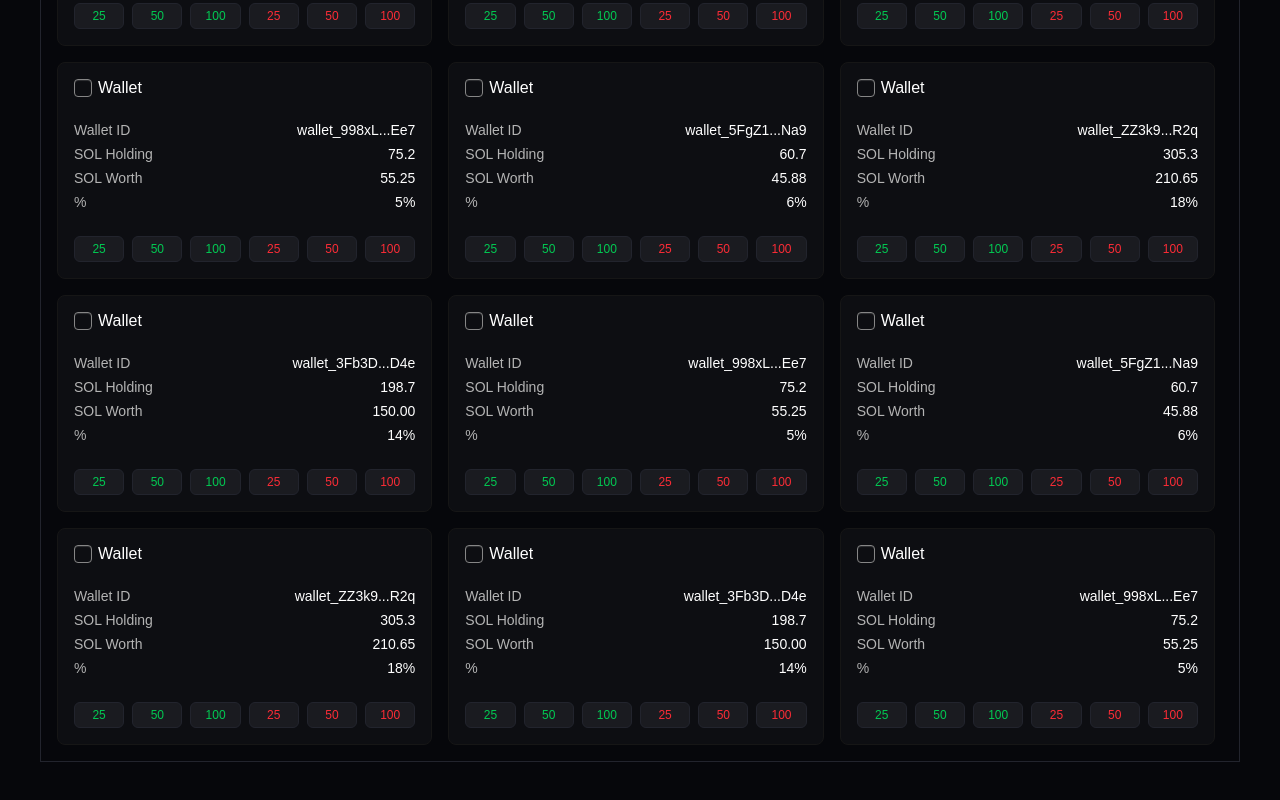
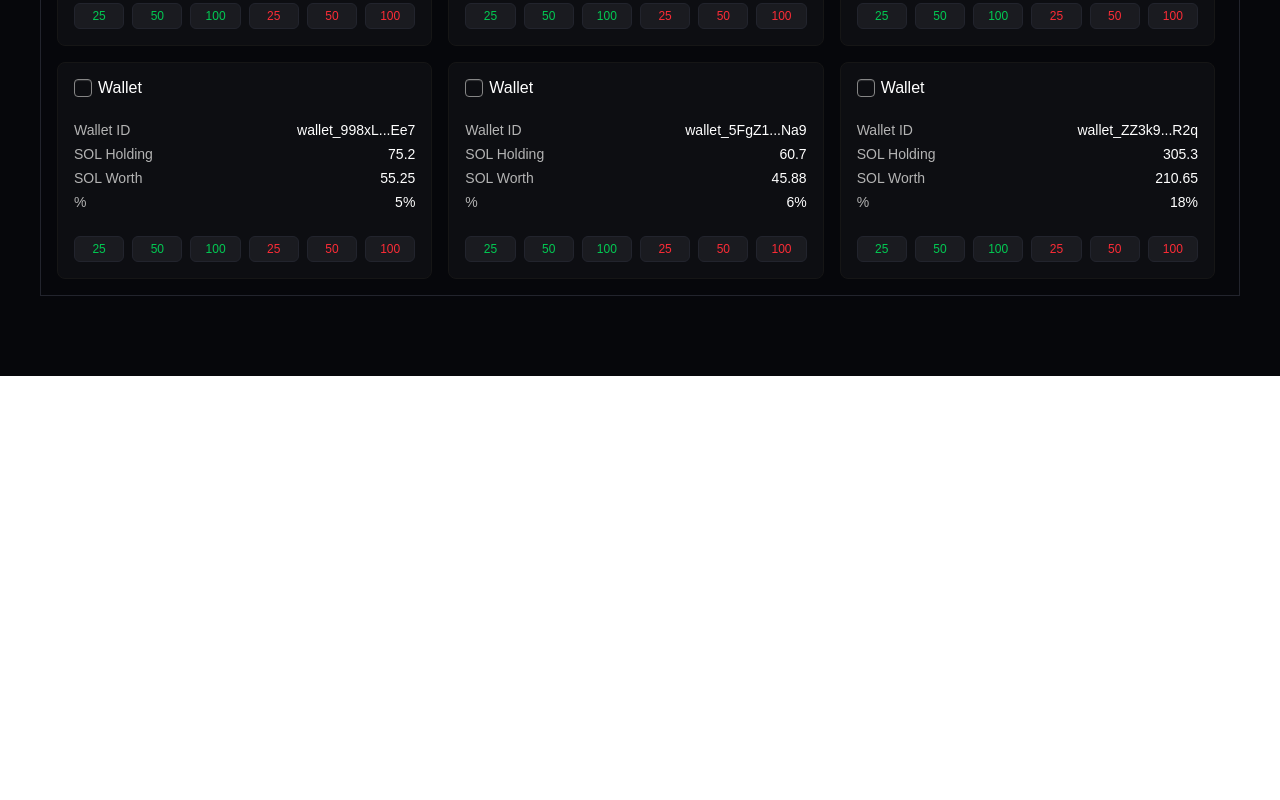
Before and after one commit to JaiKumarSuther/ventor, a Next.js app: page /features/swap-manager in a window 1280 px wide. Shown: the part 1320-2120 px from the top of the page. After the commit the page ends 1696 px from the top, so only its background shows below. Built offline with nearby package versions, Linux system fonts and the light colour scheme.

Commit message:
fixed layout issues

```diff
--- a/app/(MainMenu)/(wallet-setup)/wallets/page.tsx
+++ b/app/(MainMenu)/(wallet-setup)/wallets/page.tsx
@@ -163,7 +163,7 @@ export default function WalletsScreen() {
 
   return (
     <div className="overflow-hidden bg-black">
-      <div className="flex flex-col md:flex-row border border-[#22242D] overflow-hidden min-h-[700px]">
+      <div className="flex flex-col md:flex-row border border-[#22242D] overflow-hidden min-h-[450px]">
         <div className="flex flex-col border-b md:border-b-0 md:border-r border-[#22242D] bg-[#0F0F10] w-full md:w-1/2">
           <div className="flex items-center justify-between p-4 gap-4 border-b border-[#22242D] flex-shrink-0">
             <h3 className="text-white text-base font-semibold">Wallets</h3>
--- a/app/(MainMenu)/dashboard/page.tsx
+++ b/app/(MainMenu)/dashboard/page.tsx
@@ -118,7 +118,7 @@ export default function DashboardPage() {
             <OutlinedButton
               onClick={() => {}}
               label="Claim Dev Rewards"
-              width="155px"
+              width="165px"
               height="40px"
             />
             <OutlinedButton
--- a/app/(MainMenu)/features/market-maker/page.tsx
+++ b/app/(MainMenu)/features/market-maker/page.tsx
@@ -1,5 +1,5 @@
 export default function MarketMaker() {
     return (
-        <div>We are working on it</div>
+        <div className="min-h-screen">We are working on it</div>
     )
 }
--- a/app/(MainMenu)/features/smart-sell/page.tsx
+++ b/app/(MainMenu)/features/smart-sell/page.tsx
@@ -77,7 +77,7 @@ export default function SmartSell() {
   };
 
   return (
-    <div className="p-4 md:p-6 space-y-8">
+    <div className="pb-10 pt-5 px-5 md:px-0 space-y-8">
       {/* Token Status */}
       <div className="flex flex-col gap-4">
         <Card title="Token Status">
--- a/app/(MainMenu)/features/swap-manager/page.tsx
+++ b/app/(MainMenu)/features/swap-manager/page.tsx
@@ -1,7 +1,6 @@
 "use client";
 
 import React, { useState } from "react";
-import PageContainer from "@/components/ui/PageContainer";
 import WalletCard from "@/components/ui/WalletCard";
 import PresetSelector from "@/components/ui/PresetSelector";
 import ActionButtons from "@/components/ui/ActionButtons";
@@ -107,52 +106,15 @@ const walletData = [
     worth: "210.65",
     percent: "18%",
   },
-  {
-    id: "wallet_3Fb3D...D4e",
-    holding: "198.7",
-    worth: "150.00",
-    percent: "14%",
-  },
-  {
-    id: "wallet_998xL...Ee7",
-    holding: "75.2",
-    worth: "55.25",
-    percent: "5%",
-  },
-  {
-    id: "wallet_5FgZ1...Na9",
-    holding: "60.7",
-    worth: "45.88",
-    percent: "6%",
-  },
-  {
-    id: "wallet_ZZ3k9...R2q",
-    holding: "305.3",
-    worth: "210.65",
-    percent: "18%",
-  },
-  {
-    id: "wallet_3Fb3D...D4e",
-    holding: "198.7",
-    worth: "150.00",
-    percent: "14%",
-  },
-  {
-    id: "wallet_998xL...Ee7",
-    holding: "75.2",
-    worth: "55.25",
-    percent: "5%",
-  },
+
 
 ];
 
 
   return (
-    <PageContainer>
+    <div className="bg-[#06070B] px-4 md:px-0 w-full">
       {/* Tabs Bar */}
-
-
-      <div className="border border-[#22242D] mt-5">
+      <div className="border border-[#22242D] mt-5 mb-10">
         <div className="flex flex-col md:flex-row flex-wrap w-full bg-[#FFFFFF05] mb-10 border-b border-[#22242D]">
           {/* Left side */}
           <div className="flex-1 md:flex-3 flex flex-col md:border-r px-3 md:px-5 py-5 md:py-10 gap-3 md:gap-5 border-[#22242D] min-w-0">
@@ -207,6 +169,6 @@ const walletData = [
           </div>
         </div>
       </div>
-    </PageContainer>
+    </div>
   );
 }
--- a/app/(MainMenu)/layout.tsx
+++ b/app/(MainMenu)/layout.tsx
@@ -9,9 +9,9 @@ interface LayoutProps {
 
 const Layout: React.FC<LayoutProps> = ({ children }) => {
   return (
-    <div className="min-h-screen w-full flex flex-col bg-[#06070B] text-white">
+    <div className="w-full flex flex-col bg-[#06070B] text-white">
       <Header />
-      <main className="w-full px-5 py-10 md:px-10 md:py-10 mb-20">
+      <main className="w-full py-10 md:px-10 pt-10">
         {children}
       </main>
       <FooterStatusBar />
--- a/app/(MainMenu)/xid/page.tsx
+++ b/app/(MainMenu)/xid/page.tsx
@@ -1,5 +1,5 @@
 export default function XID() {
     return (
-        <div>We are working on it</div>
+        <div className="min-h-screen">We are working on it</div>
     )
 }
--- a/components/ui/DashboardLayout.tsx
+++ b/components/ui/DashboardLayout.tsx
@@ -27,10 +27,10 @@ const DashboardLayout: React.FC<DashboardLayoutProps> = ({
   // const router = useRouter();
 
   return (
-    <div className="flex flex-col w-full min-h-screen bg-background md:px-6 overflow-hidden">
+    <div className="flex flex-col w-full pb-10 bg-background overflow-hidden">
       {/* Header */}
-      <div className="w-full flex gap-4 mb-6 flex-row md:items-center justify-between py-4">
-        <h2 className="text-foreground text-3xl font-semibold">{title}</h2>
+      <div className="w-full flex gap-4 flex-row md:items-center justify-between">
+        <h2 className="text-foreground text-3xl mb-4 font-semibold">{title}</h2>
 
         {/* {buttonLabel && (
           <GradientButton
@@ -44,7 +44,7 @@ const DashboardLayout: React.FC<DashboardLayoutProps> = ({
       </div>
 
       {/* Content */}
-      <div className="flex-1 w-full">{children}</div>
+      <div className="w-full">{children}</div>
     </div>
   );
 };
--- a/components/ui/PageContainer.tsx
+++ b/components/ui/PageContainer.tsx
@@ -7,7 +7,7 @@ interface PageContainerProps {
 
 export default function PageContainer({ children }: PageContainerProps) {
   return (
-    <div className="bg-[#06070B] w-full">
+    <div className="bg-[#06070B] px-4 pb-10 md:px-0 w-full">
       {children}
     </div>
   );
--- a/components/ui/TabsBar.tsx
+++ b/components/ui/TabsBar.tsx
@@ -35,7 +35,7 @@ export default function TabsBar({ tabs }: TabsBarProps) {
   };
 
   return (
-    <div className="flex gap-3 md:gap-6 items-start py-2 w-full">
+    <div className="flex gap-3 px-4 md:px-0 md:gap-6 items-start py-2 w-full">
       {/* Back Button */}
       <button
         onClick={handleBack}
```
Also changed, not shown: app/(MainMenu)/features/auto-tp/page.tsx (+21 -102 lines), app/(MainMenu)/features/overview/page.tsx (+16 -17 lines).
